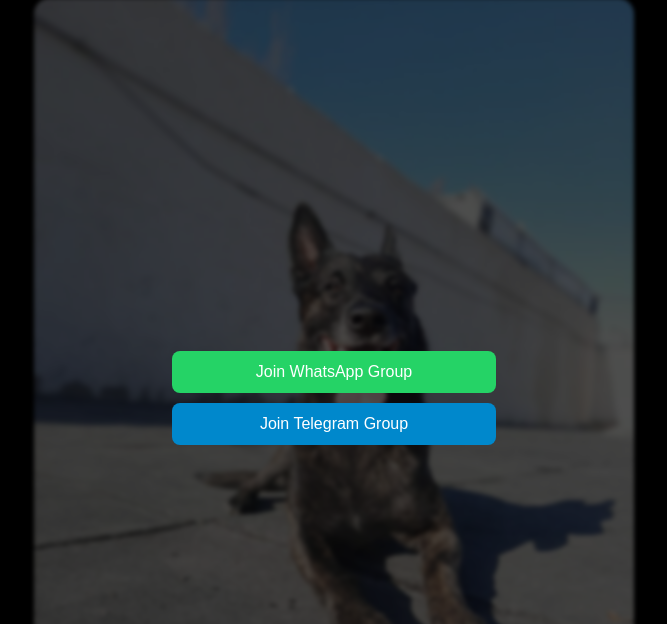
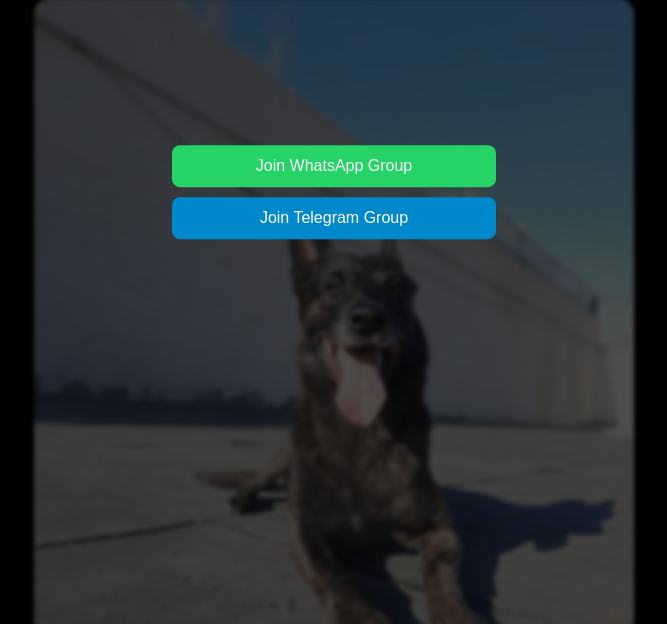
Before and after one commit to nasrinzd/ATOM-academy.ir, a plain HTML site: page index.html in a window 1280 px wide. Shown: the part 176-800 px from the top of the page, without its empty margins (306-973 px from the left). Drawn offline with Linux system fonts and the light colour scheme.

Commit message:
Update index.html

```diff
--- a/index.html
+++ b/index.html
@@ -46,12 +46,12 @@
             filter: blur(2px);
         }
 
-        .button-group {
-            position: absolute;
-            top: 50%;
-            left: 50%;
-            transform: translate(-50%, -50%);
-            width: 100%;
+   .button-group {
+    position: absolute;
+    top: 20%;
+    left: 50%;
+    transform: translate(-50%, -20%);
+    width: 100%;
         }
 
         .button {
```
